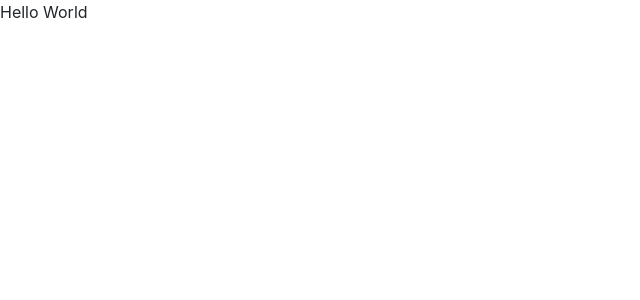
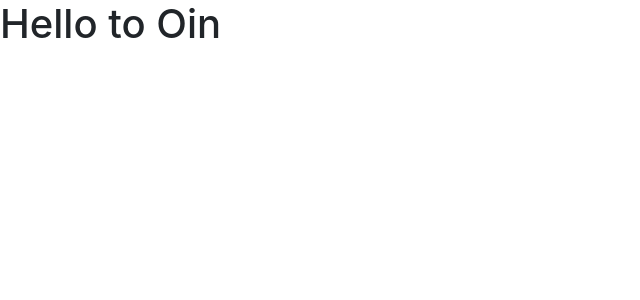
Before and after one commit to Predip/-fhnw-webfr-hs20V2, a React (Create React App) app in the folder reactjs/: page / in a window 1280 px wide. Shown: the top 300 px of the page, without its empty margins (0-640 px from the left). Built offline with nearby package versions, Linux system fonts and the light colour scheme.

Commit message:
auto state change

```diff
--- a/reactjs/src/App.js
+++ b/reactjs/src/App.js
@@ -1,9 +1,35 @@
 import React, { Component } from "react";
 
 class App extends Component {
+  constructor(props) {
+    super(props);
+    this.names = [
+      "Balin",
+      "Dwalin",
+      "Fili",
+      "Kili",
+      "Dori",
+      "Nori",
+      "Ori",
+      "Oin",
+      "Gloin",
+      "Bifur",
+      "Bofur",
+      "Bombur",
+    ];
+    this.state = {
+      index: 0,
+    };
+    this.tick = this.tick.bind(this);
+    setInterval(this.tick, 1000);
+  }
+  tick() {
+    const newIndex = (this.state.index + 1) % this.names.length;
+    this.setState({ index: newIndex });
+  }
   render() {
     return (
-        <div>Hello World</div>
+        <h1>{this.props.message} {this.names[this.state.index]}</h1>
     );
   }
 }
--- a/reactjs/src/index.js
+++ b/reactjs/src/index.js
@@ -5,7 +5,7 @@ import App from './App';
 import * as serviceWorker from './serviceWorker';
 
 ReactDOM.render(
-    <App />,
+    <App message="Hello to " />,
     document.getElementById('root')
 );
 
```
